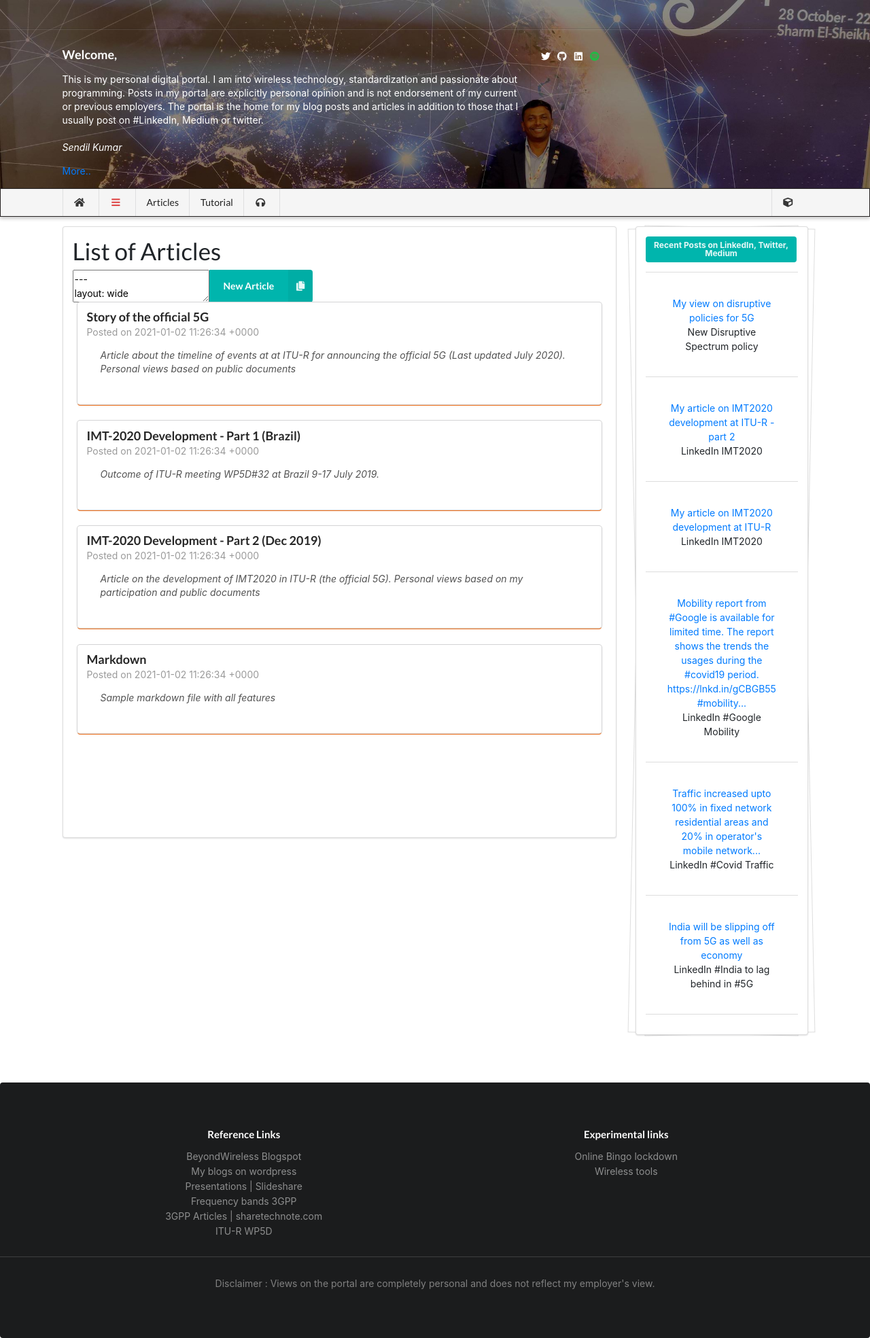
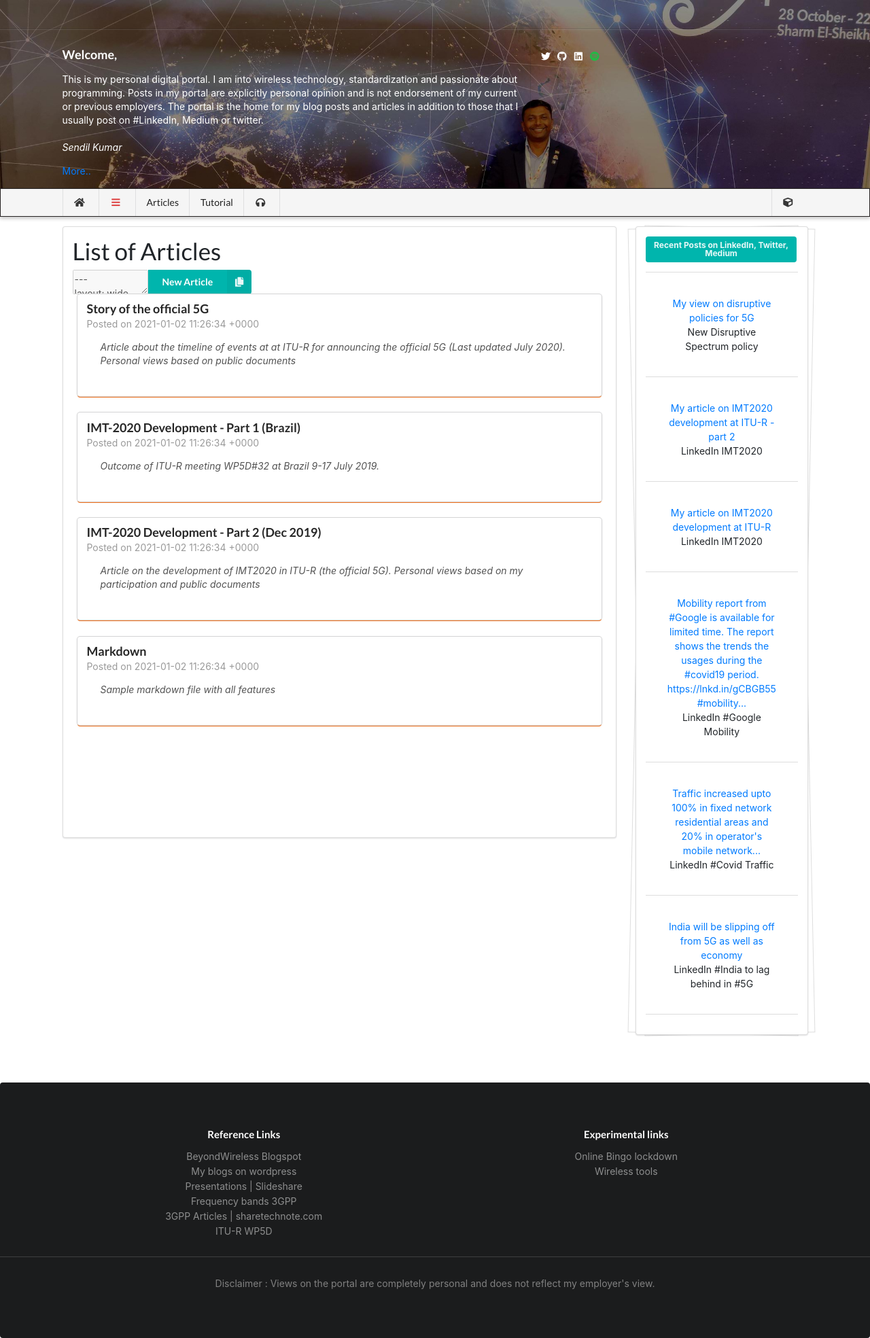
Before and after one commit to wiless/wiless.github.io, a Jekyll site: the page built from articles.html, in a window 1280 px wide. Shown: the whole page at 68% size. Built offline with Jekyll 4.4.1, drawn with Linux system fonts in a browser that asks for light colours; nearby versions of some CDN libraries; some web fonts are replaced; comment, search, counter and statistics services are not loaded; a style sheet for code colours, icons or effects is not loaded.

Commit message:
Update articles.html

```diff
--- a/articles.html
+++ b/articles.html
@@ -6,7 +6,7 @@ permalink: /articles
 
 
 <div class="ui action input">
-  <textarea id="texttemplate" type="text" >
+  <textarea id="texttemplate" type="text" rows="1" cols="10" disabled >
 ---
 layout: wide
 title: <title of the article>
```
